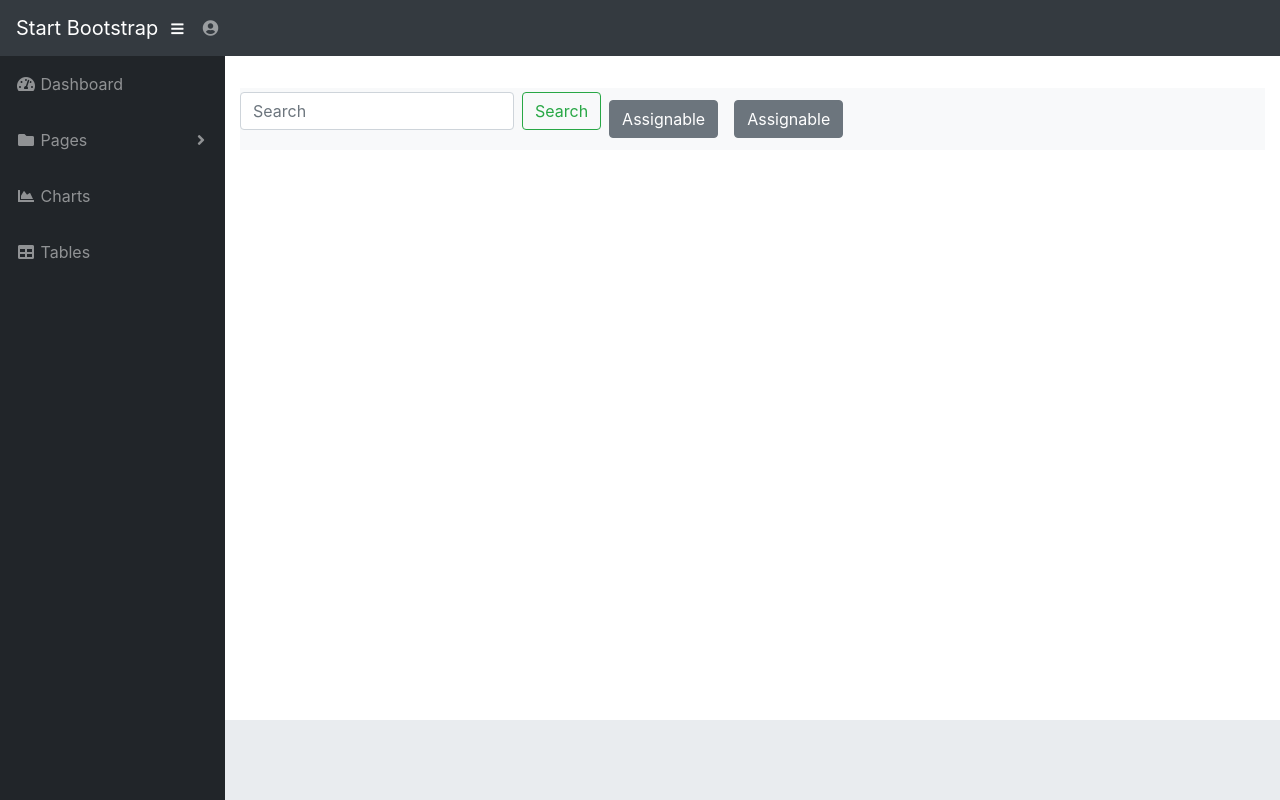
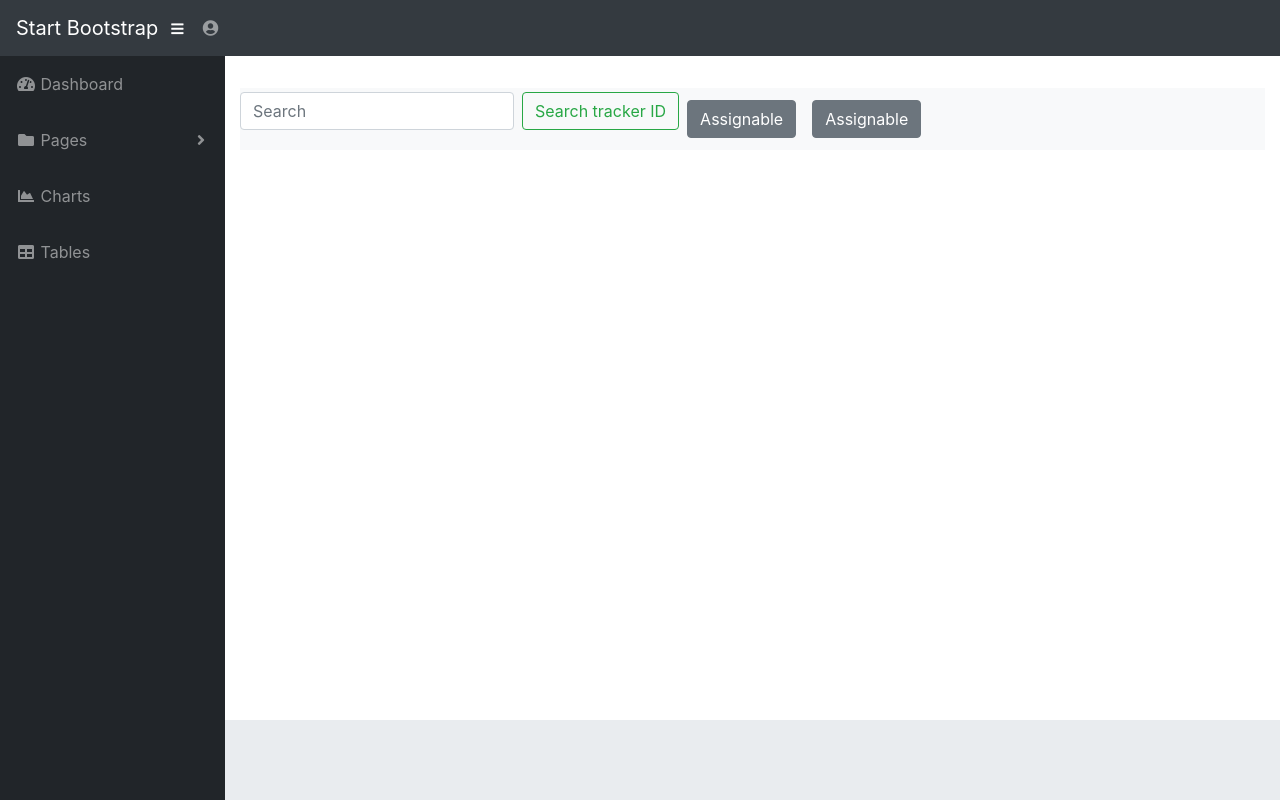
Before and after one commit to sbmooc/track_the_thing, a Django app: template tcr_tracker/tracker/templates/tracker/trackers_list.html in a window 1280 px wide. Run offline with Django 3.2, Linux system fonts and the light colour scheme; the template is opened without the code that fills it, so the values that code supplies are empty; parts of the project's set-up code (start-up, migrations or seed data) failed here and were passed over; some libraries are stand-ins or nearby versions.

Commit message:
Changed search title

```diff
--- a/tcr_tracker/tracker/templates/tracker/trackers_list.html
+++ b/tcr_tracker/tracker/templates/tracker/trackers_list.html
@@ -8,7 +8,7 @@
                     <input class="form-control mr-sm-2" type="search"
                            placeholder="Search" aria-label="Search">
                     <button class="btn btn-outline-success my-2 my-sm-0" type="submit">
-                        Search
+                        Search tracker ID
                     </button>
                 </form>
             </li>
```
